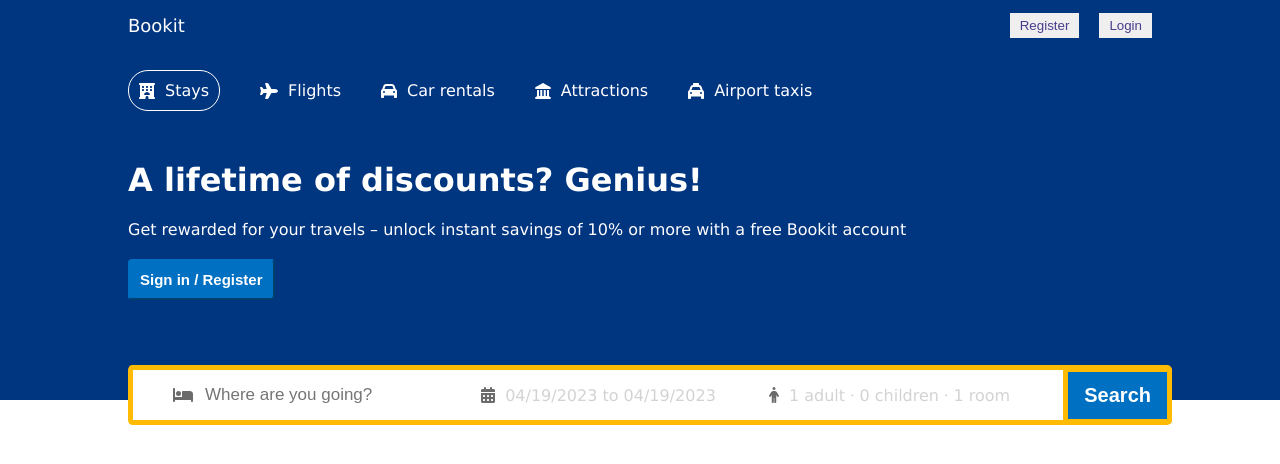
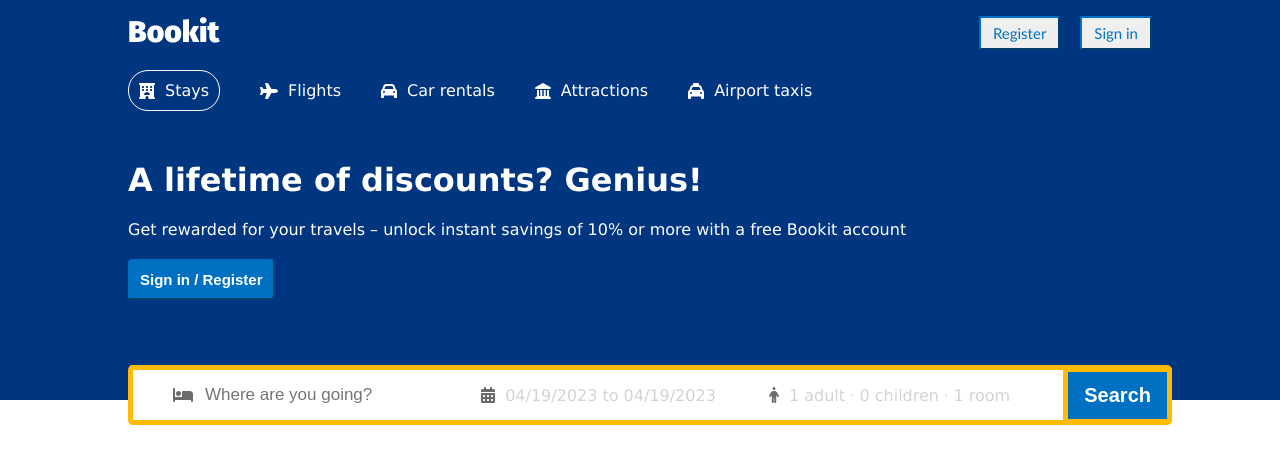
Before and after one commit to lembas-cracker/Full-Stack-Hotel-Booking-App, a React (Create React App) app: page / in a window 1280 px wide. Shown: the top 464 px of the page. Built offline with nearby package versions, Linux system fonts and the light colour scheme.

Commit message:
Added font-link and edited navbar.css

```diff
--- a/src/components/Navbar.jsx
+++ b/src/components/Navbar.jsx
@@ -4,10 +4,10 @@
     return (
         <div className='navbar'>
             <div className='nav-container'>
-                <span className='logo'>Bookit</span>
+                <span className='logo font-link'>Bookit</span>
                 <div className="nav-items">
                     <button className="nav-button">Register</button>
-                    <button className="nav-button">Login</button>
+                    <button className="nav-button">Sign in</button>
                 </div>
             </div>
         </div>
--- a/src/components/navbar.css
+++ b/src/components/navbar.css
@@ -1,8 +1,13 @@
+.font-link {
+    font-family: 'Fira Sans', sans-serif;
+}
+
 .navbar {
     height: 50px;
     background-color: #003580;
     display: flex;
     justify-content: center;
+
 }
 
 .nav-container {
@@ -10,19 +15,23 @@
     max-width: 1024px;
     color: rgb(255, 255, 255);
     display: flex;
-    align-items: center;
+    align-items: flex-end;
     justify-content: space-between;
+
 }
 
 .logo {
     font-weight: 500;
-    font-size: large
+    font-size: 30px;
 }
 
 .nav-button {
     margin-left: 20px;
-    border: none;
-    padding: 5px 10px;
+    font-size: 15px;
+    font-family: 'Trebuchet MS', 'Lucida Sans Unicode', 'Lucida Grande', 'Lucida Sans', Arial, sans-serif;
+    border-color: #0071c2;
+    border-radius: 2px;
+    padding: 6px 12px;
     cursor: pointer;
-    color: #483d8b;
+    color: #0071c2;
 }
```
